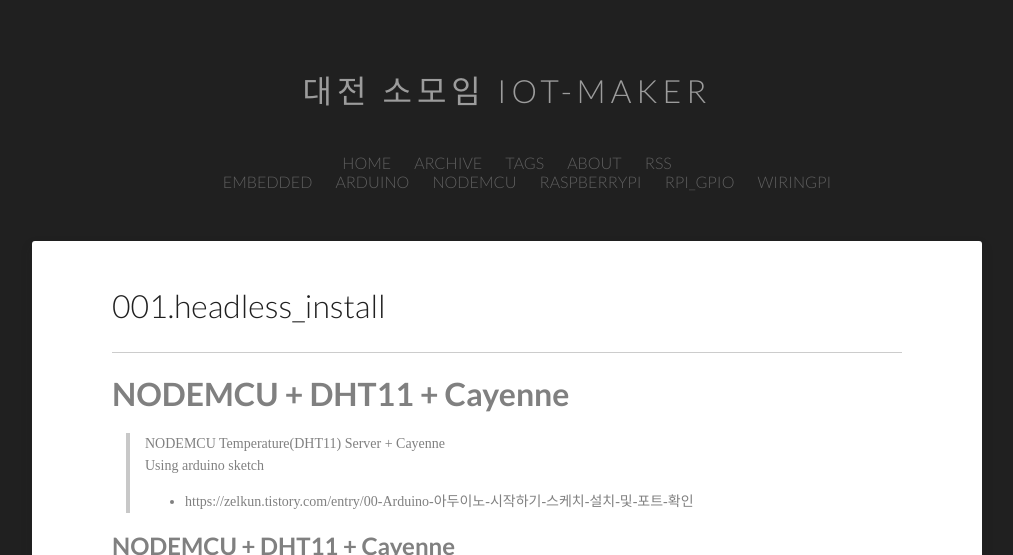
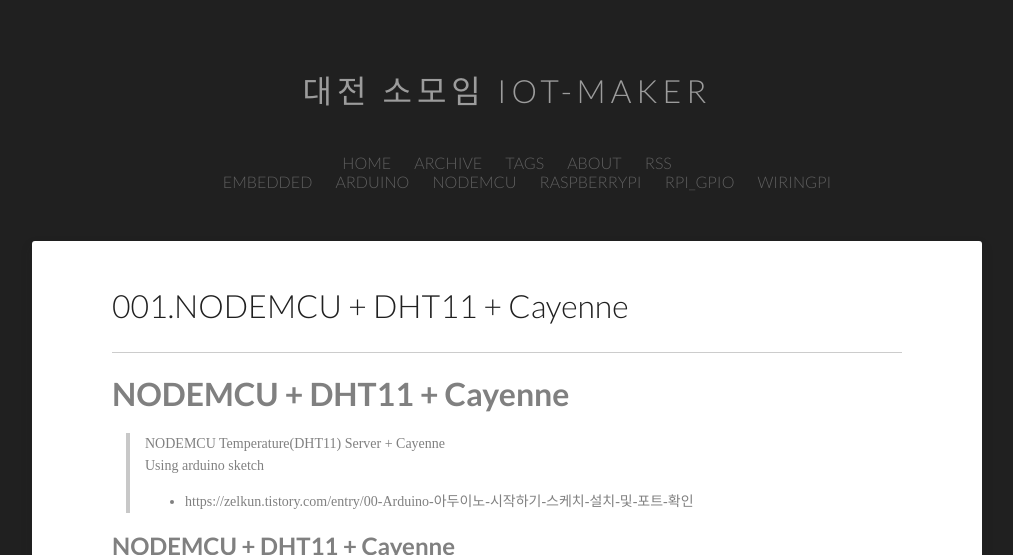
Before and after one commit to iot-maker-korea/blog_old, a Jekyll site: the page built from _posts/Embedded/Nodemcu/2020-05-30-nodemcu_dht11_cayenne_server.md, in a window 1280 px wide and 900 px high, cut to the strip 0-555 px from the top of the window. Shown: the whole strip, without its empty margins (133-1146 px from the left). Built offline with Jekyll 4.4.1, drawn with Linux system fonts in a browser that asks for light colours.

Commit message:
Update 2020-05-30-nodemcu_dht11_cayenne_server.md

```diff
--- a/_posts/Embedded/Nodemcu/2020-05-30-nodemcu_dht11_cayenne_server.md
+++ b/_posts/Embedded/Nodemcu/2020-05-30-nodemcu_dht11_cayenne_server.md
@@ -1,6 +1,6 @@
 ---
 layout: post
-title: 001.headless_install
+title: 001.NODEMCU + DHT11 + Cayenne
 comments: true
 category: [Nodemcu]
 tags: [nodemcu,embedded,dht11,온습도,센서]
```
